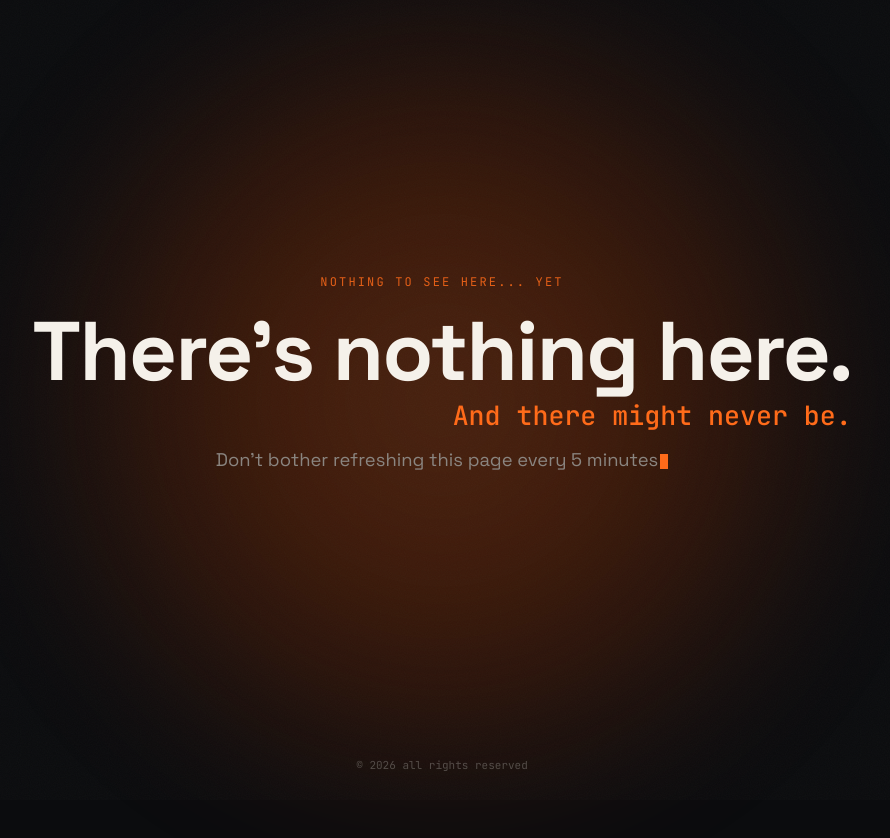
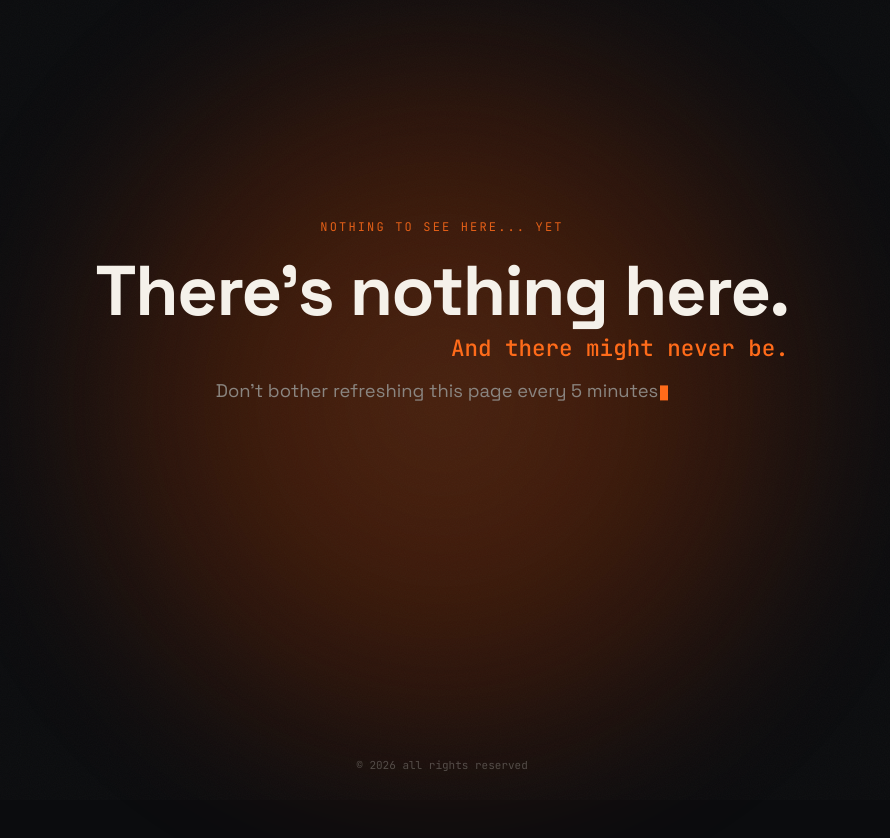
Before and after one commit to orangevi/orangevi-me-static, a plain HTML site: page index.html in a window 1280 px wide. Shown: the whole page, without its empty margins (198-1088 px from the left). Drawn offline with Linux system fonts and the light colour scheme.

Commit message:
Refactor layout and add hero and dynamic sections

```diff
--- a/index.html
+++ b/index.html
@@ -30,9 +30,6 @@
     background: var(--bg);
     color: var(--text);
     font-family: 'Space Grotesk', sans-serif;
-    display: flex;
-    align-items: center;
-    justify-content: center;
     overflow: hidden;
     position: relative;
   }
@@ -69,7 +66,26 @@
     position: relative;
     z-index: 2;
     text-align: center;
-    padding: 24px;
+  }
+
+  .hero {
+    position: fixed;
+    top: 40%;
+    left: 50%;
+    transform: translate(-50%, -50%);
+    width: 92%;
+    max-width: 900px;
+    padding: 0 24px;
+  }
+
+  .dynamic {
+    position: fixed;
+    top: calc(40% + 130px);
+    left: 50%;
+    transform: translateX(-50%);
+    width: 90%;
+    max-width: 460px;
+    padding: 0 24px;
   }
 
   .eyebrow {
@@ -84,11 +100,11 @@
 
   h1 {
     display: inline-block;
-    font-size: clamp(2.4rem, 8vw, 5.2rem);
+    font-size: clamp(2rem, 6.2vw, 4.4rem);
     font-weight: 700;
     letter-spacing: -0.02em;
     margin: 0;
-    line-height: 1;
+    line-height: 1.05;
   }
 
   h1 span {
@@ -225,6 +241,11 @@
     z-index: 2;
   }
 
+  @media (max-width: 520px) {
+    .hero { top: 34%; }
+    .dynamic { top: calc(34% + 80px); }
+  }
+
   @media (prefers-reduced-motion: reduce) {
     .glow, .cursor { animation: none; }
   }
@@ -236,13 +257,18 @@
   <div class="noise"></div>
 
   <main>
+    <div class="hero">
       <div class="eyebrow">nothing to see here... yet</div>
       <h1>There's nothing here. <span>And there might never be.</span></h1>
       <p class="tagline">Don't bother refreshing this page every 5 minutes<span class="cursor"></span></p>
+    </div>
+
+    <div class="dynamic" id="dynamic">
       <p class="snark" id="snark"></p>
       <p class="counter" id="counter"></p>
       <button class="achv-toggle" id="achvToggle" type="button"></button>
       <div class="achv-list" id="achvList" hidden></div>
+    </div>
   </main>
 
   <footer>© <span id="year"></span> all rights reserved</footer>
```
Lines whose indentation alone changed are shown as unchanged.
